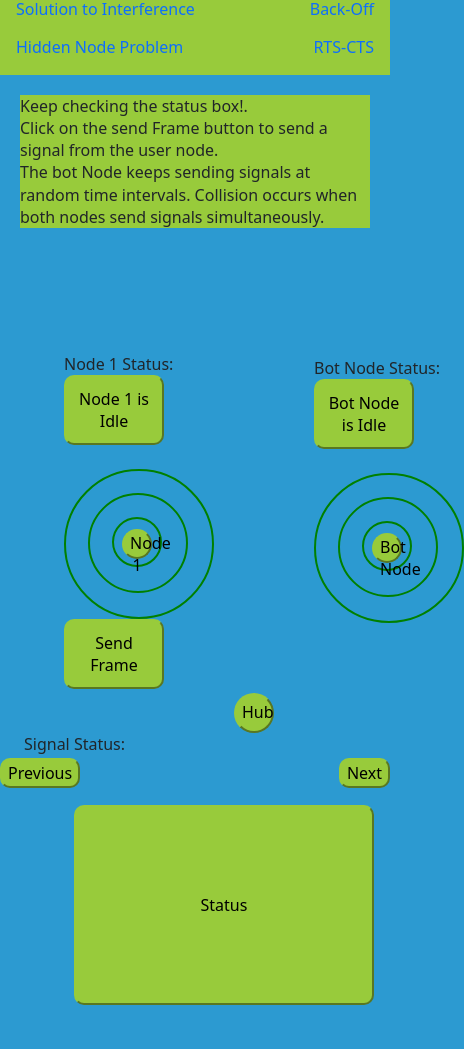
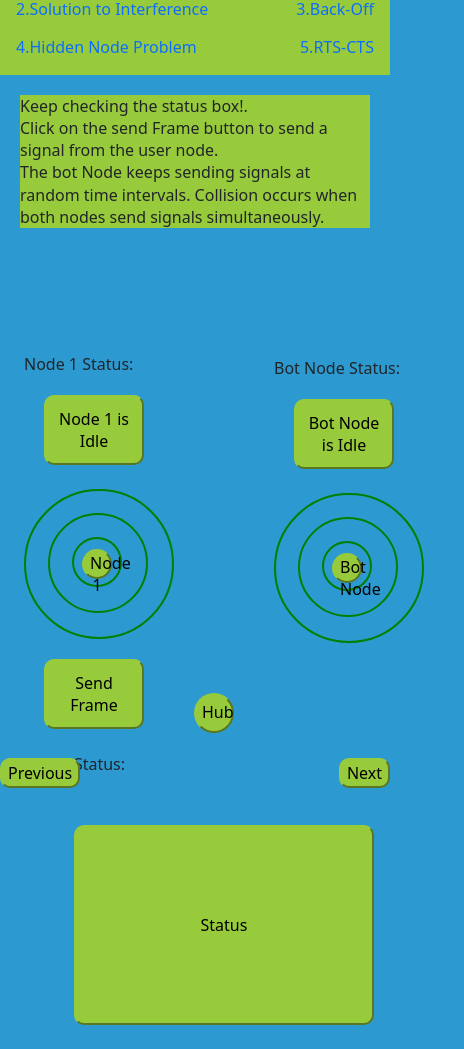
Before and after one commit to virtual-labs/exp-csma-ca-iiith, a plain HTML site: page experiment/simulation/page1.html in a window 390 px wide. Shown: the part 56-1105 px from the top of the page, 464 px wide, since content can reach past the window. Drawn offline with nearby package versions, Linux system fonts and the light colour scheme.

Commit message:
css changes and navbar

```diff
--- a/experiment/simulation/css/style1.css
+++ b/experiment/simulation/css/style1.css
@@ -198,8 +198,8 @@
 }
 
 
+
 .node1full{
-    margin: 40px;
     margin-top: 60px;
 }
 
@@ -258,11 +258,15 @@
 .page1sendframe{
     width: 100px;
     height: 70px;
+    margin-left: 20px;
+    margin-top: 20px;
 }
 
 .page1sendframe12{
     width: 100px;
     height: 70px;
+    margin-left: 20px;
+    margin-top: 20px;
 }
 
 .node1full{
@@ -273,6 +277,10 @@
     margin-right: 10px;
 }
 
+.signalstatusdiv{
+    margin-top: 20px;
+}
+
 
 
 
--- a/experiment/simulation/css/style2.css
+++ b/experiment/simulation/css/style2.css
@@ -258,11 +258,15 @@
 .page1sendframe{
     width: 100px;
     height: 70px;
+    margin-left: 20px;
+    margin-top: 20px;
 }
 
 .page1sendframe12{
     width: 100px;
     height: 70px;
+    margin-left: 20px;
+    margin-top: 20px;
 }
 
 .node1full{
@@ -273,6 +277,10 @@
     margin-right: 10px;
 }
 
+.signalstatusdiv{
+    margin-top: 20px;
+}
+
 
 
 
--- a/experiment/simulation/page1.html
+++ b/experiment/simulation/page1.html
@@ -22,11 +22,11 @@
 
   <nav class="navbar navbar-light bg-light">
     <a class="navbar-brand" href="./index.html">CSMA-CA</a>
-    <a class="nav-link" href="./page1.html">Interfere<span class="sr-only"></span></a>
-    <a class="nav-link" href="./page1a.html">Solution to Interference<span class="sr-only"></span></a>
-    <a class="nav-link" href="./page2.html">Back-Off</a>
-    <a class="nav-link" href="./page3.html">Hidden Node Problem</a>
-    <a class="nav-link" href="./page4.html">RTS-CTS</a>
+    <a class="nav-link" href="./page1.html">1.Interfere<span class="sr-only"></span></a>
+    <a class="nav-link" href="./page1a.html">2.Solution to Interference<span class="sr-only"></span></a>
+    <a class="nav-link" href="./page2.html">3.Back-Off</a>
+    <a class="nav-link" href="./page3.html">4.Hidden Node Problem</a>
+    <a class="nav-link" href="./page4.html">5.RTS-CTS</a>
   </nav>
   <div class="bs-example">
       Keep checking the status box!. <br>
@@ -39,7 +39,7 @@
       <div class="container2">
         <div class="node1full">
           <div> <label for="node1status">Node 1 Status: </label></div>
-          <div> <button class="page1sendframe" id="page1display">........................</button></div>
+          <div class="page1sendframediv"> <button class="page1sendframe" id="page1display">........................</button></div>
           <div class="text-center mt-4 circles">
             <div class="circle2" id="circle2">
               <div class="circle1" id="circle1">
@@ -77,7 +77,7 @@
 
     <div>
 
-      <div>
+      <div class="signalstatusdiv">
         <label for="displaybox">Signal Status: </label>
         <button class="displaybox" id="displaybox">Status</button>
       </div>
```
Also changed, not shown: experiment/simulation/page1a.html (+7 -7 lines), experiment/simulation/page2.html (+7 -7 lines), experiment/simulation/page3.html (+5 -5 lines), experiment/simulation/page4.html (+5 -5 lines).
